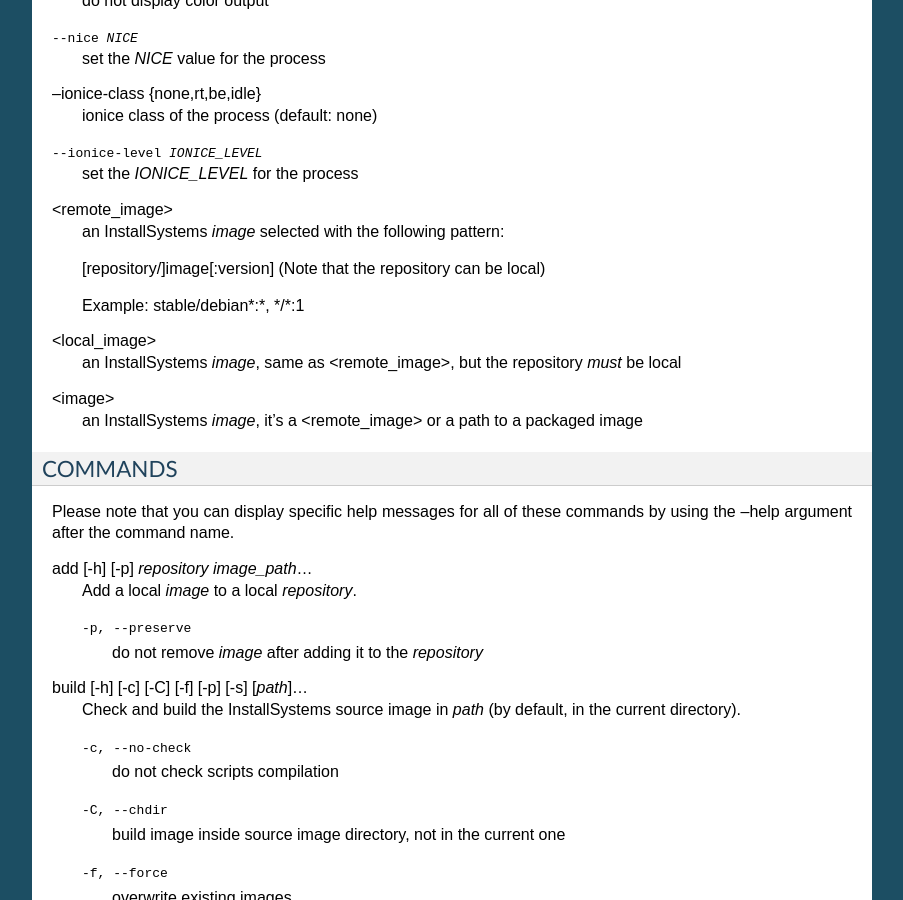
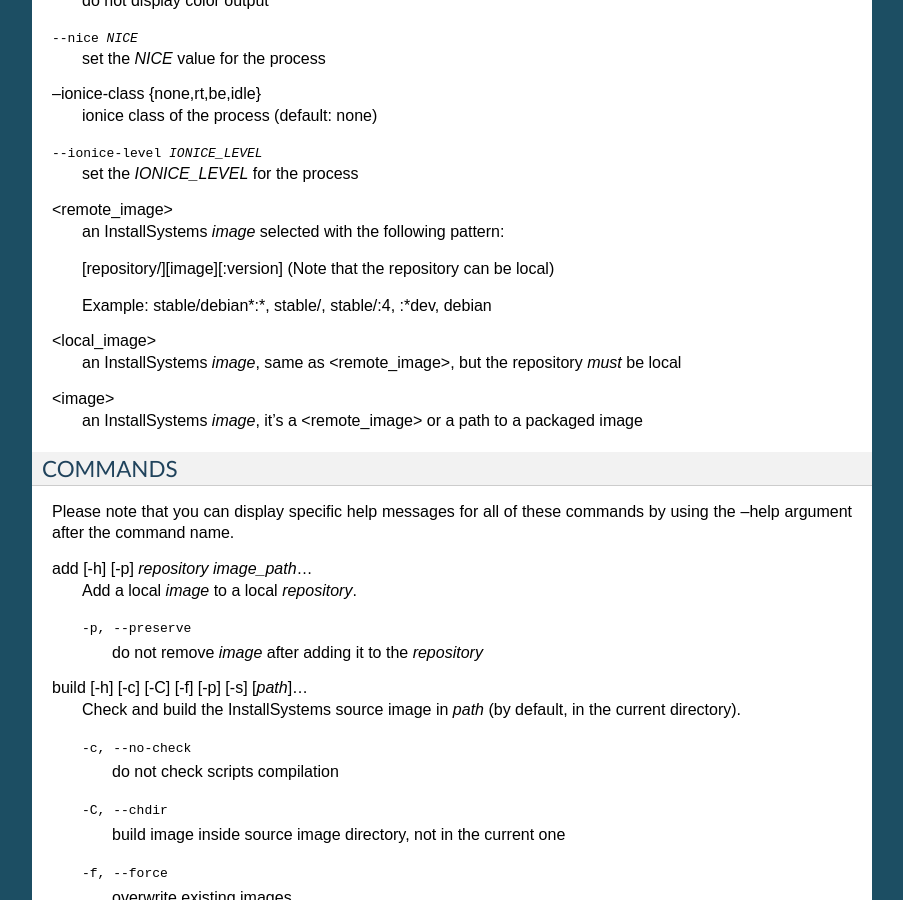
Before and after one commit to seblu/installsystems, a Sphinx documentation site: the page built from doc/is.1.rst, in a window 1280 px wide and 900 px high, scrolled down 1323 px. Shown: the whole window, without its empty margins (198-1101 px from the left). Built offline with Sphinx 7.4.7, drawn with Linux system fonts in a browser that asks for light colours.

Commit message:
Update images selection pattern
New pattern is: [repository/][image][:version] (image is now optional).
Allow to select images in repository without globbing: 'is list repository/'
now work as 'is list repository/*'.
Same for version, for example: 'is list :*dev' work as 'is list */*:*dev'.

Seblu: Fix few explicit comparaison

Signed-off-by: Sébastien Luttringer <sebastien.luttringer@smartjog.com>

```diff
--- a/doc/is.1.rst
+++ b/doc/is.1.rst
@@ -77,9 +77,9 @@
 <remote_image>
     an InstallSystems *image* selected with the following pattern:
 
-    [repository/]image[:version] (Note that the repository can be local)
+    [repository/][image][:version] (Note that the repository can be local)
 
-    Example: stable/debian\*:\*, \*/\*:1
+    Example: stable/debian\*:\*, stable/, stable/:4, :\*dev, debian
 
 <local_image>
     an InstallSystems *image*, same as <remote_image>, but the repository *must* be local
```
Also changed, not shown: 2 other files.
